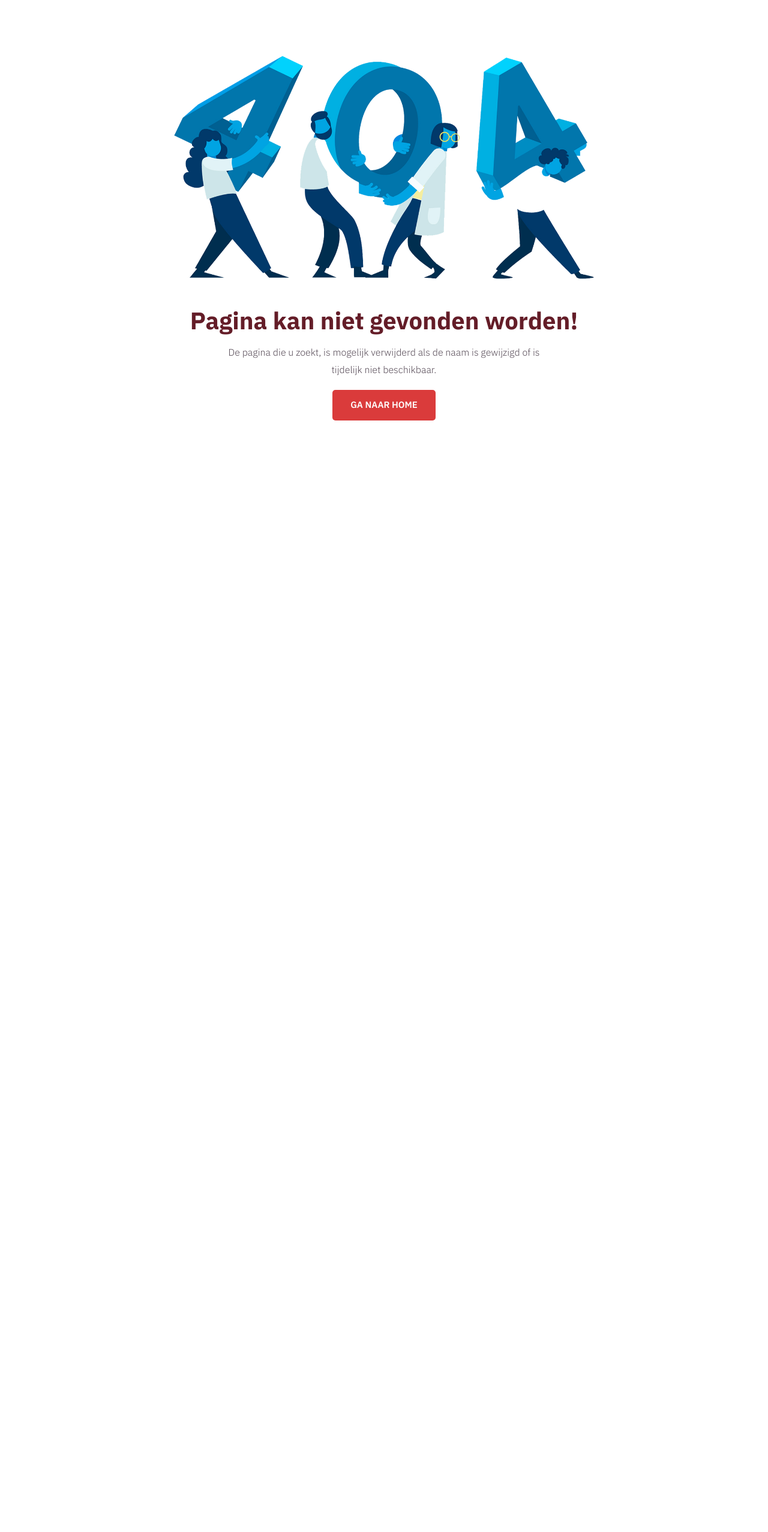
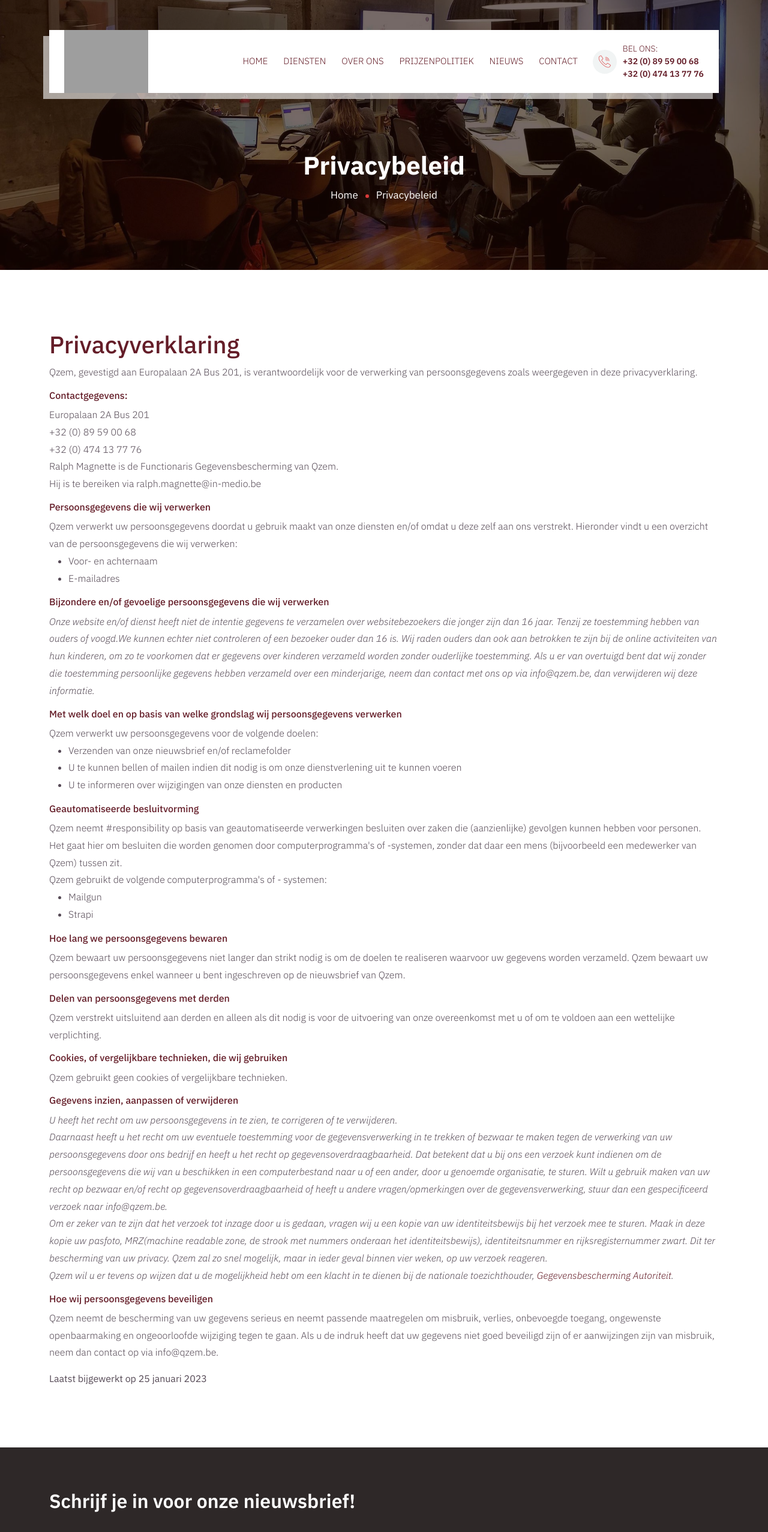
Before and after one commit to In-Medio/websiteQzem-Front, a Next.js app: page /privacybeleid in a window 1280 px wide. Before the commit this address had no page. Shown: the top 2554 px of the page at 60% size. Before the commit the page ends 800 px from the top, so only its background shows below. Built offline with nearby package versions, Linux system fonts and the light colour scheme; grey boxes are pictures that could not be loaded.

Commit message:
Add page for privacy policies on website, update copyright year

```diff
--- a/components/Layout/Footer.js
+++ b/components/Layout/Footer.js
@@ -90,19 +90,14 @@ class Footer extends Component {
                     <div className="copyright-area">
                         <div className="row align-items-center">
                             <div className="col-lg-6 col-sm-6 col-md-6">
-                                <p><i className="far fa-copyright"></i> 2022 Qzem. Alle rechten voorbehouden.</p>
+                                <p><i className="far fa-copyright"></i> 2023 Qzem. Alle rechten voorbehouden.</p>
                             </div>
 
                             <div className="col-lg-6 col-sm-6 col-md-6">
                                 <ul>
                                     <li>
-                                        <Link href="#">
+                                        <Link href="privacybeleid">
                                             <a>Privacybeleid</a>
-                                        </Link>
-                                    </li>
-                                    <li>
-                                        <Link href="#">
-                                            <a>Algemene voorwaarden</a>
                                         </Link>
                                     </li>
                                 </ul>
--- /dev/null
+++ b/components/PrivacyPolicy/PageHeader.js
@@ -0,0 +1,32 @@
+import React, { Component } from 'react';
+import Link from 'next/link';
+
+class PageHeader extends Component {
+    render() {
+        return (
+            <>
+                <div className="page-title-area item-bg1">
+                    <div className="d-table">
+                        <div className="d-table-cell">
+                            <div className="container">
+                                <div className="page-title-content">
+                                    <h2>Privacybeleid</h2>
+                                    <ul>
+                                        <li>
+                                            <Link href="/">
+                                                <a>Home</a>
+                                            </Link>
+                                        </li>
+                                        <li>Privacybeleid</li>
+                                    </ul>
+                                </div>
+                            </div>
+                        </div>
+                    </div>
+                </div>
+            </>
+        );
+    }
+}
+
+export default PageHeader;
--- /dev/null
+++ b/components/PrivacyPolicy/Policies.js
@@ -0,0 +1,106 @@
+import React, { Component } from 'react';
+import Link from 'next/link';
+
+function Policies() {
+    return (
+        <section className="blog-area ptb-100">
+            <div className="container">
+                <h1>Privacyverklaring</h1>
+                <p>Qzem, gevestigd aan Europalaan 2A Bus 201, is verantwoordelijk voor de verwerking van persoonsgegevens zoals weergegeven in deze privacyverklaring.</p>
+
+                <h6>Contactgegevens:</h6>
+                <p>
+                    Europalaan 2A Bus 201 <br></br>
+                    +32 (0) 89 59 00 68 <br></br>
+                    +32 (0) 474 13 77 76 <br></br>
+                    Ralph Magnette is de Functionaris Gegevensbescherming van Qzem. <br></br>
+                    Hij is te bereiken via ralph.magnette@in-medio.be <br></br>
+                </p>
+
+                <h6>Persoonsgegevens die wij verwerken</h6>
+                <p>
+                    Qzem verwerkt uw persoonsgegevens doordat u gebruik maakt van onze diensten en/of omdat u deze zelf aan ons verstrekt.
+                    Hieronder vindt u een overzicht van de persoonsgegevens die wij verwerken:
+                    <ul>
+                        <li>Voor- en achternaam</li>
+                        <li>E-mailadres</li>
+                    </ul>
+                </p>
+
+                <h6>Bijzondere en/of gevoelige persoonsgegevens die wij verwerken</h6>
+                <p>
+                    <em>
+                        Onze website en/of dienst heeft niet de intentie gegevens te verzamelen over websitebezoekers die jonger zijn dan 16 jaar.
+                        Tenzij ze toestemming hebben van ouders of voogd.We kunnen echter niet controleren of een bezoeker ouder dan 16 is.
+                        Wij raden ouders dan ook aan betrokken te zijn bij de online activiteiten van hun kinderen, om zo te voorkomen dat er gegevens over kinderen verzameld worden zonder ouderlijke toestemming.
+                        Als u er van overtuigd bent dat wij zonder die toestemming persoonlijke gegevens hebben verzameld over een minderjarige, neem dan contact met ons op via info@qzem.be, dan verwijderen wij deze informatie.
+                    </em>
+                </p>
+
+                <h6>Met welk doel en op basis van welke grondslag wij persoonsgegevens verwerken</h6>
+                <p>
+                    Qzem verwerkt uw persoonsgegevens voor de volgende doelen:
+                    <ul>
+                        <li>Verzenden van onze nieuwsbrief en/of reclamefolder</li>
+                        <li>U te kunnen bellen of mailen indien dit nodig is om onze dienstverlening uit te kunnen voeren</li>
+                        <li>U te informeren over wijzigingen van onze diensten en producten</li>
+                    </ul>
+                </p>
+
+                <h6>Geautomatiseerde besluitvorming</h6>
+                <p>
+                    Qzem neemt #responsibility op basis van geautomatiseerde verwerkingen besluiten over zaken die (aanzienlijke) gevolgen kunnen hebben voor personen. <br></br>
+                    Het gaat hier om besluiten die worden genomen door computerprogramma's of -systemen, zonder dat daar een mens (bijvoorbeeld een medewerker van Qzem) tussen zit. <br></br>
+                    Qzem gebruikt de volgende computerprogramma's of - systemen:
+                    <ul>
+                        <li>Mailgun</li>
+                        <li>Strapi</li>
+                    </ul>
+                </p>
+
+                <h6>Hoe lang we persoonsgegevens bewaren</h6>
+                <p>
+                    Qzem bewaart uw persoonsgegevens niet langer dan strikt nodig is om de doelen te realiseren waarvoor uw gegevens worden verzameld.
+                    Qzem bewaart uw persoonsgegevens enkel wanneer u bent ingeschreven op de nieuwsbrief van Qzem.
+                </p>
+
+                <h6>Delen van persoonsgegevens met derden</h6>
+                <p>
+                    Qzem verstrekt uitsluitend aan derden en alleen als dit nodig is voor de uitvoering van onze overeenkomst met u of om te voldoen aan een wettelijke verplichting.
+                </p>
+
+                <h6>Cookies, of vergelijkbare technieken, die wij gebruiken</h6>
+                <p>
+                    Qzem gebruikt geen cookies of vergelijkbare technieken.
+                </p>
+
+                <h6>Gegevens inzien, aanpassen of verwijderen</h6>
+                <p>
+                    <em>
+                        U heeft het recht om uw persoonsgegevens in te zien, te corrigeren of te verwijderen. <br></br>
+                        Daarnaast heeft u het recht om uw eventuele toestemming voor de gegevensverwerking in te trekken of bezwaar te maken tegen de verwerking van uw persoonsgegevens door ons bedrijf en heeft u het recht op gegevensoverdraagbaarheid.
+                        Dat betekent dat u bij ons een verzoek kunt indienen om de persoonsgegevens die wij van u beschikken in een computerbestand naar u of een ander, door u genoemde organisatie, te sturen.
+                        Wilt u gebruik maken van uw recht op bezwaar en/of recht op gegevensoverdraagbaarheid of heeft u andere vragen/opmerkingen over de gegevensverwerking, stuur dan een gespecificeerd verzoek naar info@qzem.be. <br></br>
+                        Om er zeker van te zijn dat het verzoek tot inzage door u is gedaan, vragen wij u een kopie van uw identiteitsbewijs bij het verzoek mee te sturen. Maak in deze kopie uw pasfoto, MRZ(machine readable zone, de strook met nummers onderaan het identiteitsbewijs), identiteitsnummer en rijksregisternummer zwart.
+                        Dit ter bescherming van uw privacy. Qzem zal zo snel mogelijk, maar in ieder geval binnen vier weken, op uw verzoek reageren. <br></br>
+                        Qzem wil u er tevens op wijzen dat u de mogelijkheid hebt om een klacht in te dienen bij de nationale toezichthouder, <space></space>
+                        <Link href="https://www.gegevensbeschermingsautoriteit.be/burger/acties/contact" target="_blank">
+                            <a target="_blank">Gegevensbescherming Autoriteit</a>
+                        </Link>.
+                    </em>
+
+                </p>
+
+                <h6>Hoe wij persoonsgegevens beveiligen</h6>
+                <p>
+                    Qzem neemt de bescherming van uw gegevens serieus en neemt passende maatregelen om misbruik, verlies, onbevoegde toegang, ongewenste openbaarmaking en ongeoorloofde wijziging tegen te gaan.
+                    Als u de indruk heeft dat uw gegevens niet goed beveiligd zijn of er aanwijzingen zijn van misbruik, neem dan contact op via info@qzem.be.
+                </p>
+
+                <p><strong>Laatst bijgewerkt op 25 januari 2023</strong></p>
+            </div>
+        </section>
+    );
+}
+
+export default Policies;
--- /dev/null
+++ b/pages/privacybeleid.js
@@ -0,0 +1,21 @@
+import React from "react";
+import Navbar from "../components/Layout/Navbar";
+import PageHeader from "../components/PrivacyPolicy/PageHeader";
+import Policies from '../components/PrivacyPolicy/Policies';
+import Footer from "../components/Layout/Footer";
+
+function PrivacyPolicy() {
+    return (
+        <>
+            <Navbar />
+
+            <PageHeader />
+
+            <Policies />
+
+            <Footer />
+        </>
+    );
+}
+
+export default PrivacyPolicy;
```
Also changed, not shown: pages/nieuws.js (+1 -7 lines).
